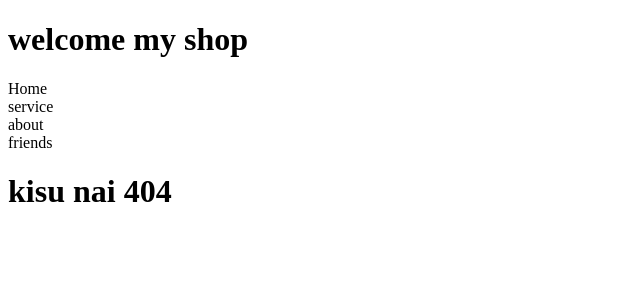
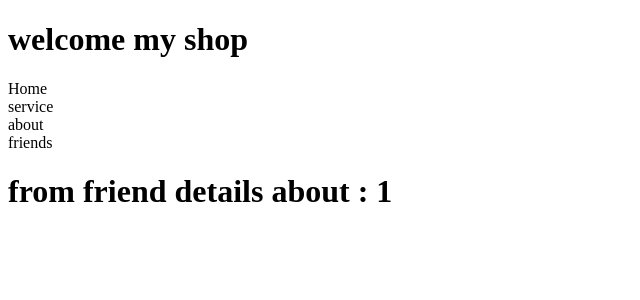
Before and after one commit to sheikhhasan124/react-routes, a React (Create React App) app: page /friend/1 in a window 1280 px wide. Before the commit this address had no page. Shown: the top 300 px of the page, without its empty margins (0-640 px from the left). Built offline with nearby package versions, Linux system fonts and the light colour scheme.

Commit message:
dynamically route

```diff
--- a/src/App.js
+++ b/src/App.js
@@ -1,5 +1,6 @@
 import React from 'react';
 import { Route, Routes,  } from 'react-router-dom';
+import FriendDetail from './component/FriendDetail/FriendDetail';
 import Friends from './component/Friends/Friends';
 import Header from './component/Header/Header';
 
@@ -16,6 +17,7 @@ const App = () => {
                <Routes>
                         <Route path="/" element={ <Home />}></Route>
                         <Route path="/friends" element={ <Friends />}></Route>
+                        <Route path="/friend/:friendId" element={ <FriendDetail />}></Route>
 
                         <Route path="/service" element={ <Service />}></Route>
                         <Route path="*" element={<NotFound />} ></Route>
--- /dev/null
+++ b/src/component/FriendDetail/FriendDetail.js
@@ -0,0 +1,14 @@
+import React from 'react';
+import { useParams } from 'react-router-dom';
+
+const FriendDetail = () => {
+    // const params = useParams();
+    const {friendId} = useParams();
+    return (
+        <div>
+            <h1>from friend details about : {friendId}</h1>
+        </div>
+    );
+};
+
+export default FriendDetail;
--- a/src/component/friend/Friend.js
+++ b/src/component/friend/Friend.js
@@ -1,5 +1,5 @@
 import React from 'react';
-import { useNavigate } from 'react-router-dom';
+import { Link, useNavigate } from 'react-router-dom';
 
 const Friend = ({friend}) => {
     // console.log(friend)
@@ -15,6 +15,7 @@ const Friend = ({friend}) => {
     return (
         <div>
             <h2>{name}</h2>
+            <Link to={'/friend/'+ id} >friend detail</Link>
             <button onClick={showFriendDetail}>{username} id:{id}</button>
 
         </div>
```
